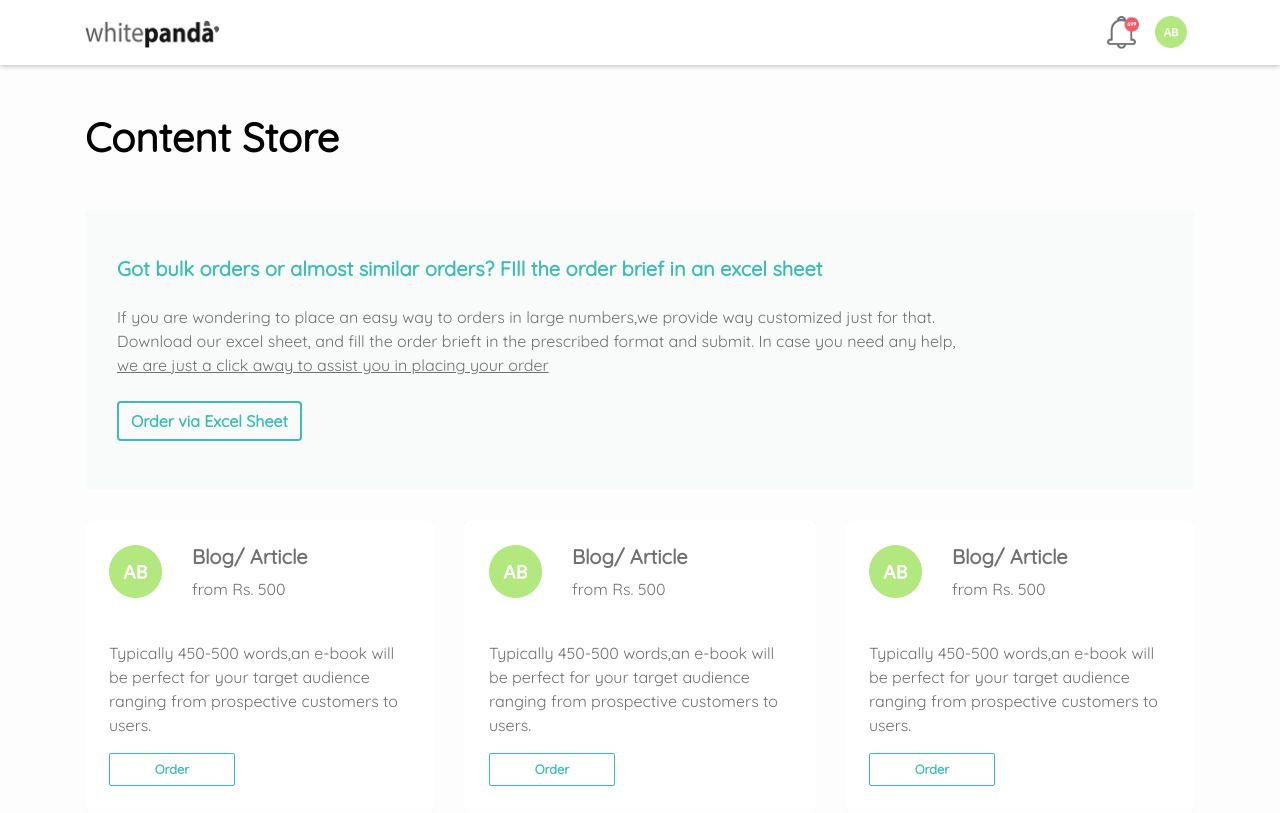
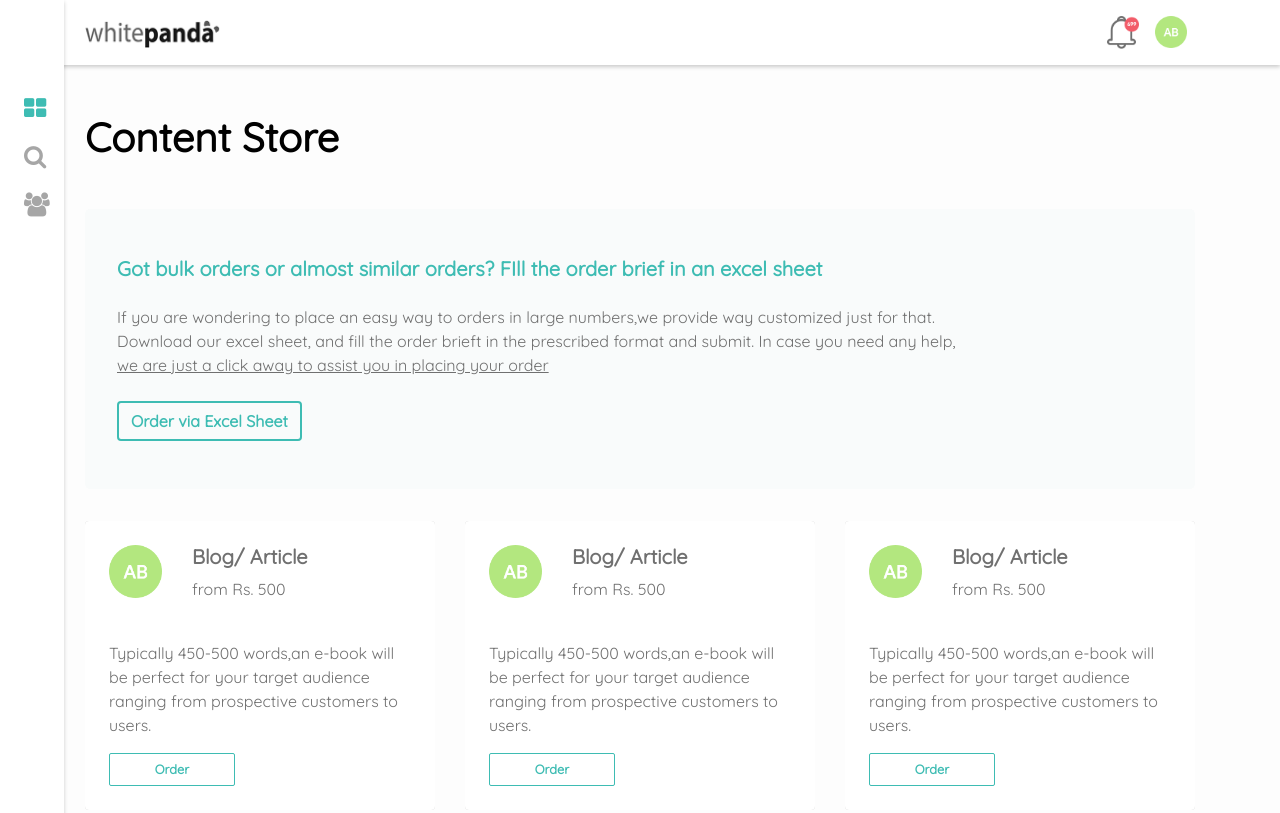
Before and after one commit to goelaakash79/whitepanda-task, a plain HTML site: page index.html in a window 1280 px wide. Shown: the top 813 px of the page. Drawn offline with nearby package versions, Linux system fonts and the light colour scheme.

Commit message:
static skelton completed

```diff
--- a/index.html
+++ b/index.html
@@ -12,7 +12,16 @@
     <link rel="stylesheet" href="style.css" />
 </head>
 <body>
+    <div class="sidebar pt-5" style="position: absolute; left: 0; height: 280vh; background: #ffffff; box-shadow: 0 2px 4px rgba(0, 0, 0, 0.2); width: 64px; z-index: 99;">
+        <i class="mb-4 fa fa-th-large pt-5 pl-4" style=" color: #3ebcb3; font-size: 24px;"></i>
+        <br>
+        <i class="fa fa-search pl-4 mb-4" style="font-size: 24px;"></i>
+        <br>
+        <i class="fa fa-users pl-4 mb-4" style="font-size: 24px;"></i>
+    </div>
+
     <div class="fluid-container">
+
         <nav class="navbar navbar-expand-lg navbar-light bg-light" style="background: #fff!important; box-shadow: 0 2px 4px rgba(0, 0, 0, 0.2);">
             <div class="container">
                 <a class="navbar-brand brand-logo" href="#"><img src="./logo-coloured.png" height="28px" alt=""></a>
@@ -36,6 +45,7 @@
             </div>
         </nav>
     </div>
+
 
     <div class="fluid-container">
         <div class="container pt-5">
--- a/style.css
+++ b/style.css
@@ -3,6 +3,7 @@ body{
     background: #FDFDFD;
     color: #707070;
     font-family: Quicksand;
+    overflow-x: hidden;
 }
 
 h1{
```
